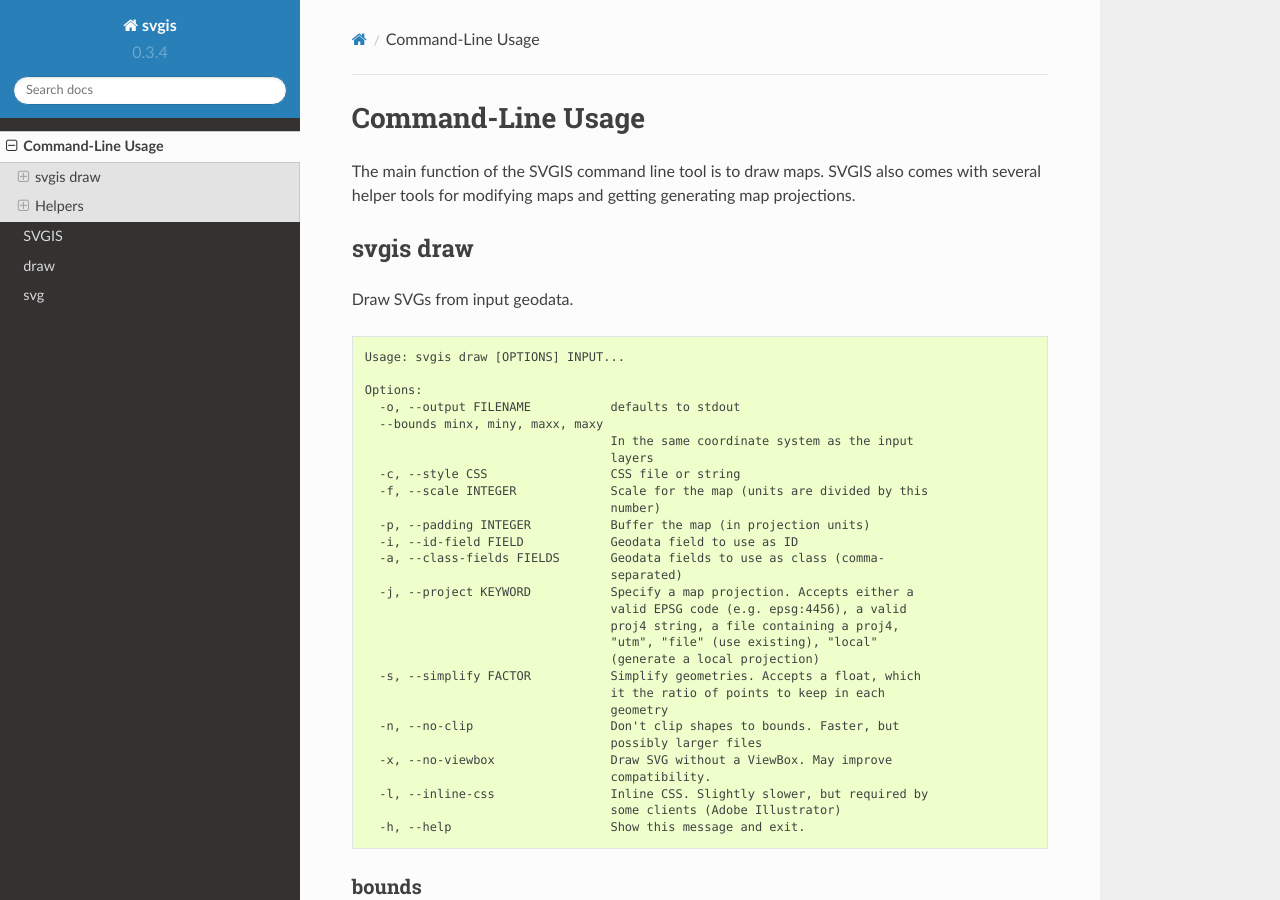
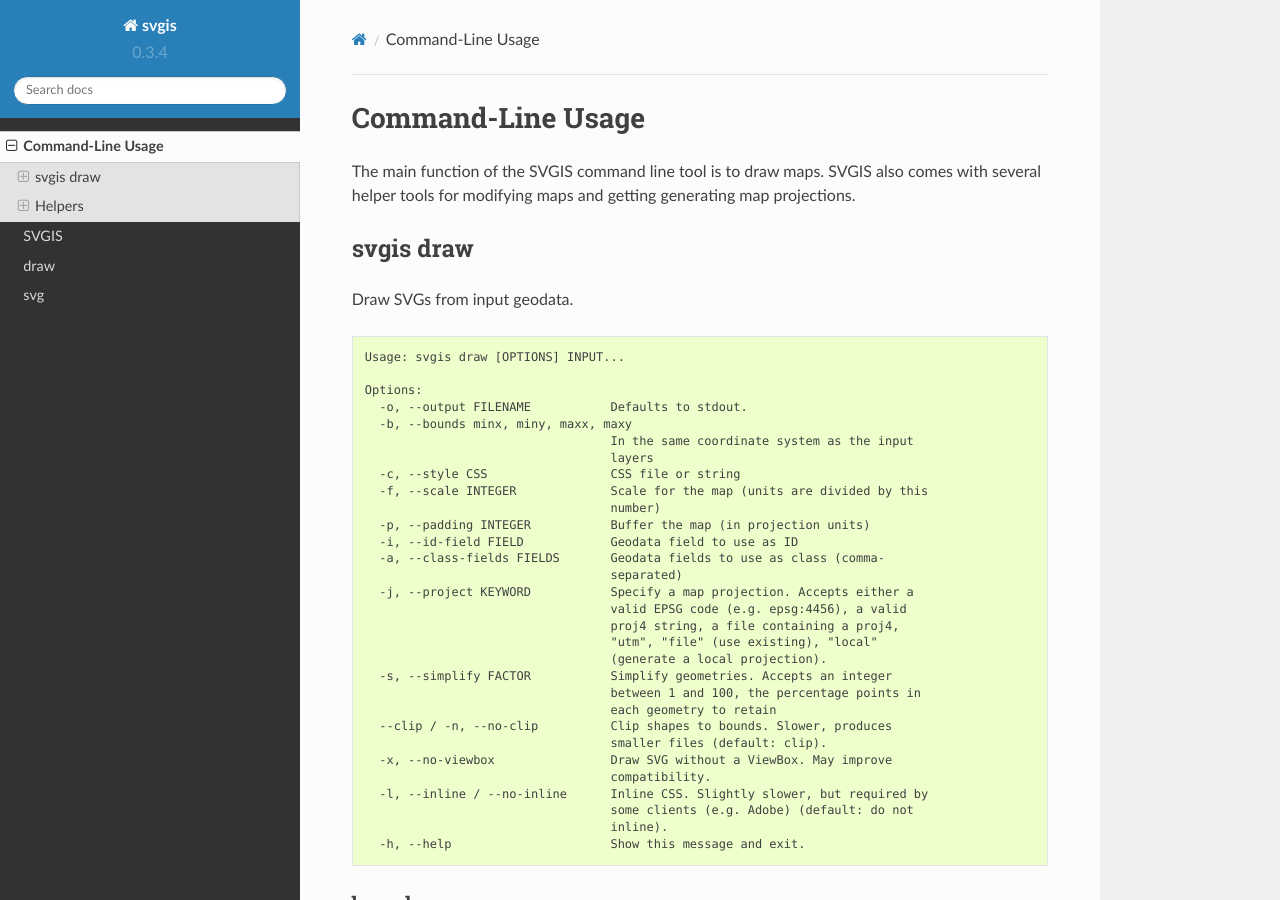
Before and after one commit to fitnr/svgis, a Sphinx documentation site: the page built from docs/cli.rst, in a window 1280 px wide and 900 px high. Built offline with Sphinx 7.4.7 and the Read the Docs theme 2.0.0, drawn with Linux system fonts in a browser that asks for light colours; some of the changed text lies outside the part shown.

Commit message:
Change --inline-css to --inline
And add -b short option for bounds

```diff
--- a/docs/cli.rst
+++ b/docs/cli.rst
@@ -13,8 +13,8 @@ Draw SVGs from input geodata.
     Usage: svgis draw [OPTIONS] INPUT...
 
     Options:
-      -o, --output FILENAME           defaults to stdout
-      --bounds minx, miny, maxx, maxy
+      -o, --output FILENAME           Defaults to stdout.
+      -b, --bounds minx, miny, maxx, maxy
                                       In the same coordinate system as the input
                                       layers
       -c, --style CSS                 CSS file or string
@@ -28,16 +28,17 @@ Draw SVGs from input geodata.
                                       valid EPSG code (e.g. epsg:4456), a valid
                                       proj4 string, a file containing a proj4,
                                       "utm", "file" (use existing), "local"
-                                      (generate a local projection)
-      -s, --simplify FACTOR           Simplify geometries. Accepts a float, which
-                                      it the ratio of points to keep in each
-                                      geometry
-      -n, --no-clip                   Don't clip shapes to bounds. Faster, but
-                                      possibly larger files
+                                      (generate a local projection).
+      -s, --simplify FACTOR           Simplify geometries. Accepts an integer
+                                      between 1 and 100, the percentage points in
+                                      each geometry to retain
+      --clip / -n, --no-clip          Clip shapes to bounds. Slower, produces
+                                      smaller files (default: clip).
       -x, --no-viewbox                Draw SVG without a ViewBox. May improve
                                       compatibility.
-      -l, --inline-css                Inline CSS. Slightly slower, but required by
-                                      some clients (Adobe Illustrator)
+      -l, --inline / --no-inline      Inline CSS. Slightly slower, but required by
+                                      some clients (e.g. Adobe) (default: do not
+                                      inline).
       -h, --help                      Show this message and exit.
 
 
@@ -233,15 +234,23 @@ few visible changes.
     svgis draw --simplify 75 in.shp -o out.svg
     svgis draw -s 25 in.shp -o out.svg
 
-inline-css
-^^^^^^^^^^
+inline
+^^^^^^
 
 Install with ``pip install svgis[inline]`` to make this available. This
 requires additional libraries, see `lxml installation
 notes <http://lxml.de/installation.html>`__.
 
-Some SVG clients (Adobe Illustrator) prefer inline style information.
 Run with this option to add style information onto each element.
+Some SVG clients (Adobe Illustrator) prefer inline styles.
+
+When ``--inline`` is given, SVG elements will look like::
+
+    <polyline class="layer_name" style="stroke: green; ..." points="0,0 1,1">
+
+::
+    svgis draw --inline in.geojson -o out.svg
+    svgis draw -l in.geojson -o out.svg
 
 no-clip
 ^^^^^^^
```
Also changed, not shown: 1 other file.
